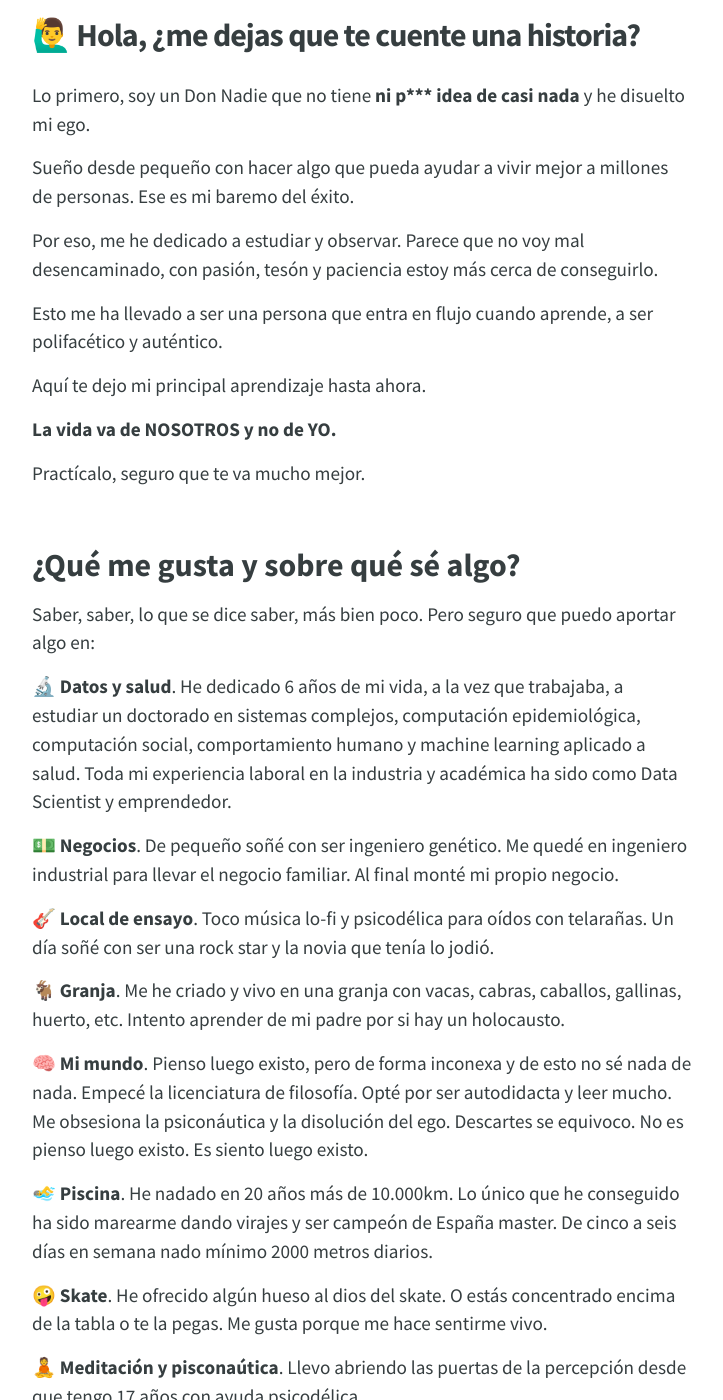
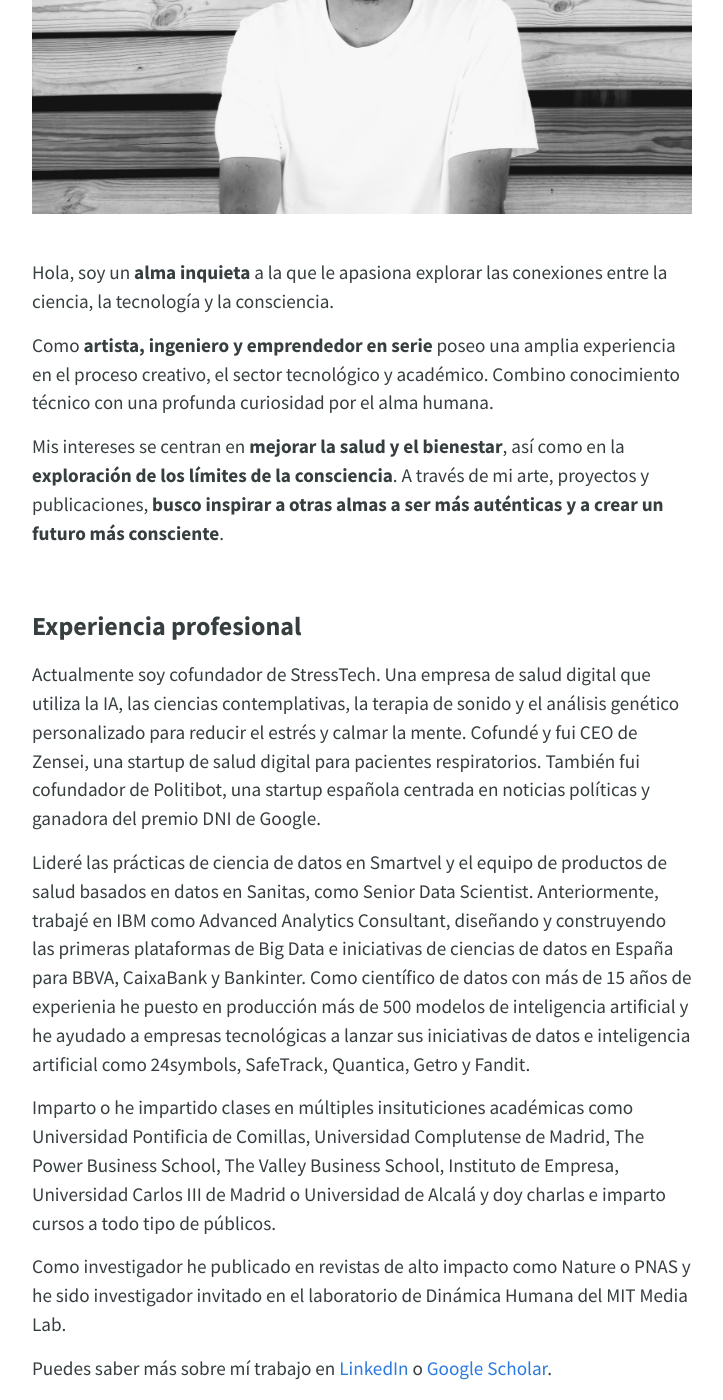
Before and after one commit to dmartincc/dmartincc.github.io, a Jekyll site: the page built from index/index.md, in a window 1280 px wide and 1400 px high, scrolled down 326 px. Shown: the whole window, without its empty margins (278-1001 px from the left). Built offline with Jekyll 4.4.1, drawn with Linux system fonts in a browser that asks for light colours; nearby versions of some CDN libraries; some web fonts are replaced; comment, search, counter and statistics services are not loaded; some of the changed text lies outside the part shown.

Commit message:
Update website

```diff
--- a/Gemfile
+++ b/Gemfile
@@ -1,3 +1,4 @@
 source 'https://rubygems.org'
-gem 'github-pages', group: :jekyll_plugins
+gem "github-pages", group: :jekyll_plugins
 gem 'jekyll-toc'
+gem 'json'
--- a/_config.yml
+++ b/_config.yml
@@ -32,7 +32,7 @@ disqus:
 
 # Build settings
 markdown: kramdown
-gems:
+plugins:
   - jekyll-feed
   - jekyll-relative-links
   - jekyll-seo-tag
--- a/_includes/footer.html
+++ b/_includes/footer.html
@@ -1,6 +1,5 @@
 <div class="main-footer">
   <div class="container">
-    <a class="contact-link" href="mailto:dmartincc84@gmail.com?subject=Hola David">hola@dmartincc.com</a>
     <ul class="legal-menu">
       <li><a href="/politica-cookies.html">Política de cookies</a></li>
       <li><a href="/politica-privacidad.html">Política de privacidad</a></li>
@@ -9,74 +8,6 @@
   </div>
 </div>
 
-<!-- jQuery 2.x does not support Internet Explorer 6, 7, or 8 -->
-<script type="text/javascript" src="https://ajax.googleapis.com/ajax/libs/jquery/3.1.1/jquery.min.js"></script>
-<script type='text/javascript' src='//s3.amazonaws.com/downloads.mailchimp.com/js/mc-validate.js'></script>
-<script type='text/javascript'>(function($) {window.fnames = new Array(); window.ftypes = new Array();fnames[0]='EMAIL';ftypes[0]='email'; /*
- * Translated default messages for the $ validation plugin.
- * Locale: ES
- */
-$.extend($.validator.messages, {
-  required: "Este campo es obligatorio.",
-  remote: "Por favor, rellena este campo.",
-  email: "Por favor, escribe una dirección de correo válida",
-  url: "Por favor, escribe una URL válida.",
-  date: "Por favor, escribe una fecha válida.",
-  dateISO: "Por favor, escribe una fecha (ISO) válida.",
-  number: "Por favor, escribe un número entero válido.",
-  digits: "Por favor, escribe sólo dígitos.",
-  creditcard: "Por favor, escribe un número de tarjeta válido.",
-  equalTo: "Por favor, escribe el mismo valor de nuevo.",
-  accept: "Por favor, escribe un valor con una extensión aceptada.",
-  maxlength: $.validator.format("Por favor, no escribas más de {0} caracteres."),
-  minlength: $.validator.format("Por favor, no escribas menos de {0} caracteres."),
-  rangelength: $.validator.format("Por favor, escribe un valor entre {0} y {1} caracteres."),
-  range: $.validator.format("Por favor, escribe un valor entre {0} y {1}."),
-  max: $.validator.format("Por favor, escribe un valor menor o igual a {0}."),
-  min: $.validator.format("Por favor, escribe un valor mayor o igual a {0}.")
-});}(jQuery));var $mcj = jQuery.noConflict(true);</script>
-
-<script>
-  function equalheight(container){
-
-    var currentTallest = 0,
-         currentRowStart = 0,
-         rowDivs = new Array(),
-         $el,
-         topPosition = 0;
-     $(container).each(function() {
-
-       $el = $(this);
-       $($el).height('auto')
-       topPostion = $el.position().top;
-
-       if (currentRowStart != topPostion) {
-         for (currentDiv = 0 ; currentDiv < rowDivs.length ; currentDiv++) {
-           rowDivs[currentDiv].height(currentTallest);
-         }
-         rowDivs.length = 0; // empty the array
-         currentRowStart = topPostion;
-         currentTallest = $el.height();
-         rowDivs.push($el);
-       } else {
-         rowDivs.push($el);
-         currentTallest = (currentTallest < $el.height()) ? ($el.height()) : (currentTallest);
-      }
-       for (currentDiv = 0 ; currentDiv < rowDivs.length ; currentDiv++) {
-         rowDivs[currentDiv].height(currentTallest);
-       }
-    });
-  }
-
-  $(window).on('load', function() {
-    equalheight('.factors li');
-  });
-
-  $(window).resize(function(){
-    equalheight('.factors li');
-  });
-</script>
-
 <script type="text/javascript" src="/assets/js/app.js"></script>
 
 <link href="https://fonts.googleapis.com/css?family=Palanquin+Dark%7CSource+Sans+Pro:400,600,700" rel="stylesheet">
--- a/_layouts/landing.html
+++ b/_layouts/landing.html
@@ -3,7 +3,7 @@
 
   {% include head.html %}
   <body>
-    <div class="hero-header" style="
+    <!-- <div class="hero-header" style="
       background-image: url('/img/landing.jpg');
       background-size: cover;
       background-repeat:   no-repeat;
@@ -24,7 +24,7 @@
         <br>
         <br>
       </div>
-    </div>
+    </div> -->
 
     <br>
     <br>
@@ -33,7 +33,7 @@
         <div class="post-content" aria-label="Content">
           <article class="post" itemscope itemtype="http://schema.org/BlogPosting">
             <header class="post-header">
-              <h2 class="post-title" itemprop="name headline">{{ page.subtitle | escape }}</h2>
+              <h2 class="post-title" itemprop="name headline">{{ page.title | escape }}</h2>
             </header>
             <div class="post-content" itemprop="articleBody">
               {{ content }}
--- a/index/index.md
+++ b/index/index.md
@@ -1,154 +1,85 @@
 ---
 layout: landing
-title:  "David Martín-Corral Calvo"
-subtitle:  "🙋‍♂️ Hola, ¿me dejas que te cuente una historia?"
+title:  "David Martín-Corral, Phd."
 date: 2018-10-06 00:00:00 +0200
 permalink: /
 ---
 
-Lo primero, soy un Don Nadie que no tiene __ni p*** idea de casi nada__ y he disuelto mi ego.
+![David Martín-Corral](/assets/img/David.jpg)
+<br>
+<br>
 
-Sueño desde pequeño con hacer algo que pueda ayudar a vivir mejor a millones de personas. Ese es mi baremo del éxito.
+Hola, soy un **alma inquieta** a la que le apasiona explorar las conexiones entre la ciencia, la tecnología y la consciencia.
 
-Por eso, me he dedicado a estudiar y observar. Parece que no voy mal desencaminado, con pasión, tesón y paciencia estoy más cerca de conseguirlo.
+Como **artista, ingeniero y emprendedor en serie** poseo una amplia experiencia en el proceso creativo, el sector tecnológico y académico. Combino conocimiento técnico con una profunda curiosidad por el alma humana.
 
-Esto me ha llevado a ser una persona que entra en flujo cuando aprende, a ser polifacético y auténtico.
-
-Aquí te dejo mi principal aprendizaje hasta ahora.
-
-__La vida va de NOSOTROS y no de YO.__
-
-Practícalo, seguro que te va mucho mejor.
+Mis intereses se centran en **mejorar la salud y el bienestar**, así como en la **exploración de los límites de la consciencia**. A través de mi arte, proyectos y publicaciones, **busco inspirar a otras almas a ser más auténticas y a crear un futuro más consciente**.
 
 <br>
+### **Experiencia profesional**
 
-## **¿Qué me gusta y sobre qué sé algo?**
+Actualmente soy cofundador de StressTech. Una empresa de salud digital que utiliza la IA, las ciencias contemplativas, la terapia de sonido y el análisis genético personalizado para reducir el estrés y calmar la mente. Cofundé y fui CEO de Zensei, una startup de salud digital para pacientes respiratorios. También fui cofundador de Politibot, una startup española centrada en noticias políticas y ganadora del premio DNI de Google.
 
-Saber, saber, lo que se dice saber, más bien poco. Pero seguro que puedo aportar algo en:
+Lideré las prácticas de ciencia de datos en Smartvel y el equipo de productos de salud basados en datos en Sanitas, como Senior Data Scientist. Anteriormente, trabajé en IBM como Advanced Analytics Consultant, diseñando y construyendo las primeras plataformas de Big Data e iniciativas de ciencias de datos en España para BBVA, CaixaBank y Bankinter. Como científico de datos con más de 15 años de experienia he puesto en producción más de 500 modelos de inteligencia artificial y he ayudado a empresas tecnológicas a lanzar sus iniciativas de datos e inteligencia artificial como 24symbols, SafeTrack, Quantica, Getro y Fandit.
 
-🔬 **Datos y salud**. He dedicado 6 años de mi vida, a la vez que trabajaba, a estudiar un doctorado en sistemas complejos, computación epidemiológica, computación social, comportamiento humano y machine learning aplicado a salud. Toda mi experiencia laboral en la industria y académica ha sido como Data Scientist y emprendedor.
+Imparto o he impartido clases en múltiples insituticiones académicas como Universidad Pontificia de Comillas, Universidad Complutense de Madrid, The Power Business School, The Valley Business School, Instituto de Empresa, Universidad Carlos III de Madrid o Universidad de Alcalá y doy charlas e imparto cursos a todo tipo de públicos.
 
-💵 **Negocios**. De pequeño soñé con ser ingeniero genético. Me quedé en ingeniero industrial para llevar el negocio familiar. Al final monté mi propio negocio.
+Como investigador he publicado en revistas de alto impacto como Nature o PNAS y he sido investigador invitado en el laboratorio de Dinámica Humana del MIT Media Lab.
 
-🎸 **Local de ensayo**. Toco música lo-fi y psicodélica para oídos con telarañas. Un día soñé con ser una rock star y la novia que tenía lo jodió.
-
-🐐 **Granja**. Me he criado y vivo en una granja con vacas, cabras, caballos, gallinas, huerto, etc. Intento aprender de mi padre por si hay un holocausto.
-
-🧠 **Mi mundo**. Pienso luego existo, pero de forma inconexa y de esto no sé nada de nada. Empecé la licenciatura de filosofía. Opté por ser autodidacta y leer mucho. Me obsesiona la psiconáutica y la disolución del ego. Descartes se equivoco. No es pienso luego existo. Es siento luego existo.
-
-🏊‍♂️ **Piscina**. He nadado en 20 años más de 10.000km. Lo único que he conseguido ha sido marearme dando virajes y ser campeón de España master. De cinco a seis días en semana nado mínimo 2000 metros diarios.
-
-🤪 **Skate**. He ofrecido algún hueso al dios del skate. O estás concentrado encima de la tabla o te la pegas. Me gusta porque me hace sentirme vivo.
-
-🧘 **Meditación y pisconaútica**. Llevo abriendo las puertas de la percepción desde que tengo 17 años con ayuda psicodélica.
+Puedes saber más sobre mí trabajo en [LinkedIn](https://www.linkedin.com/in/davidmartincorralcalvo/) o [Google Scholar](https://scholar.google.com/citations?user=iQ2rQNkAAAAJ&hl=en).
 
 <br>
+### **Formación académica**
 
-## **Mi historia**
+Doctor en Ingeniería Matemática (Cum Laude), Universidad Carlos III de Madrid (España).
 
-Hola, ¿qué tal? Yo una vez fuí a un campamento. Otro día hice un curso de escritura con Espido Freire y me puse a escribir.
+Máster en Investigación Operativa, Universidad de Strathclyde (Reino Unido).
 
-Además de eso, soy un ingeniero granjero que estudió para llevar la empresa familiar. Pero no sé si algún día se materilizará.
+Ingeniería Industrial, Universidad Politécnica de Madrid (España).
 
-Ahora me dedico a eso de los datos, productos digitales y salud. Básicamente, un [científico de datos](https://hbr.org/2012/10/data-scientist-the-sexiest-job-of-the-21st-century) de esos que saben de todo un poco y de nada.
+Ingeniería Eléctrica, Universidad de Castilla-La Mancha (España).
 
-Soy de Toledo, España. Y no de Toledo de Ohio.
-
-Viví en Madrid durante 9 años. Antes he vivido en Ploiesti, Edimburgo, Glasgow, Barcelona y sueño con vivir en la playa.
-
-Bueno, ya lo he conseguido, he vivido 2 años en Tarifa en primera línea de playa. Me tomaba el café todos los días viendo África.
-
-Ah! Soy y he sido profe en varias universidad y escuelas de negocio. Universidad Complutense de Madrid, Universidad de Alcalá, Universidad Carlos III de Madrid e Insituto de Empresa.
-
-Enseñar, enseñar,... ayudo a descubrir el mundo.
-
-Cosas de la vida. Estuve el 10 de septiembre de 2011 en la terraza de una de las Twin Towers en NY.
-
-He sacrificado muchas cosas de la vida por conseguir mis sueños.
+Filosofía, UNED (España). Primeros cursos.
 
 <br>
+### **Libros y escritos**
 
-## **Mis proyectos pasados**
+**['Viviendo en una sociedad enferma: Una historia sobre naturaleza, comportamiento humano, salud y espiritualidad'](https://libros.com/comprar/covid-19-viviendo-en-una-sociedad-enferma/)** (libros.com, 2022), un ensayo que explora las complejidades de nuestro mundo actual.
 
-Cosa que he intentado que no han funcionado o si.
+**'El despertar del ser: Experiencias y reflexiones sobre la nueva consciencia'** (en edición), es un diario íntimo de mi exploración espiritual a través del arte, la meditación y la medicina psicodélica a lo largo de los últimos veinte años.
 
-❌ **ethinker**, 2014. Algo parecido a lo que están haciendo mis amigos de [Graphext](https://graphext.com/), pero mucho peor. FALLIDO.
-
-❌ **itoutfits**, 2015. Agregador de itgirls para explotar los datos. FALLIDO.
-
-❌ **helth.ai**, 2016. Un asistente de salud via email. FALLIDO.
-
-❌ [**Politibot**](http://politibot.io), 2016. Ayudé a un robot a que cuente historias sobre política. CESE.
-
-❌ [**Zensei**](https://zenseiapp.com), desde Abril del 2017. Dediqué mis ahorros, energia, tiempo y conocimientos a ayudar a millones de personas con problemas respiratorios a cuidarse. Se acabó. FALLIDO.
+También he escrito varios poemarios que exploran temas como la naturaleza, la espiritualidad y la condición humana.
 
 <br>
+### **Apariciones en medios**
 
-## **Mis proyectos en los que estoy trabajando**
+**[Despertar tras colapsar](https://open.spotify.com/episode/59KAv9UTAkd5BQsDvl56ww)**, Al Borde del Burnout, mayo 2024.
 
-¿En qué estoy trabajando ahora mismo? Espero que funcionen.
+**[Nociones cuánticas para entender a la sociedad actual](https://www.latribunadetoledo.es/Noticia/Z4F631007-E3B7-2503-D2EEC6ECB263F23F/202212/Nociones-cuanticas-para-entender-a-la-sociedad-actual)**, Tribuna de Toledo, diciembre 2022.
 
-👷 **Doctorado**, estudio la dinámica de las epidemias sobre redes sociales con datos y machine learning. Me gusta meter miedo con historias de epidemias. Parece que el tema está de moda. Puedo decir que he publicado en Nature. [**Mi Google Scholar**](https://scholar.google.com/citations?user=iQ2rQNkAAAAJ&hl=en) donde encontrarás mis trabajos científicos.
+**[La receta de un científico español para evitar los rebrotes y una segunda ola de COVID-19](https://www.larazon.es/sociedad/20200809/4dbtletasne3fmenpvw6fwnk6a.html)**, La Razón, agosto 2020.
 
-👷 **Escritor**, estoy nutriendo la actividad. He escrito dos libros y voy a por el tercero.
-- [**Viviendo en una sociedad enferma**](https://libros.com/comprar/covid-19-viviendo-en-una-sociedad-enferma/). Mi primer libro publicado. Marco teóico para diluir el ego. Ya puedes comprarlo.
-- **En búsqueda del ego coherente de la nueva era**. Segundo libro. Mi viaje de disolución del ego. En edición.
 
-👷 [**Certificado de Data Science de The Power MBA**](https://www.thepowermba.com/es/data-science/). Hemos diseñado el mejor curso de ciencia de datos para personas de negocio.
+**[Un científico toledano y su receta para evitar rebrotes de coronavirus](https://www.abc.es/espana/castilla-la-mancha/toledo/abci-cientifico-toledano-y-receta-para-evitar-rebrotes-202008092022_noticia.html)**, ABC, agosto 2020.
 
-👷 [**Escibo poemas**](https://poemas.io/) para que vuelvas a querer.
+**[Measuring the Effectiveness of Coronavirus Social Distancing Policies](https://www.wsj.com/articles/measuring-the-effectiveness-of-coronavirus-social-distancing-policies-01586547592)**, Wall Street Journal, abril 2020.
 
-👷 [**Ayudo a reducir el estrés en Iridis Care**](https://iridis.care/) para que no seas un esclavo de tus emociones.
+**[Zensei, la evolución del bot que analiza el aire que respiras](https://hipertextual.com/2018/04/zensei-app-ambiente)**, Hipertextual, abril 2018.
+
+**[Zensei, una aplicación que nos ayuda a prevenir los problemas respiratorios](https://www.xatakamovil.com/aplicaciones/zensei-una-aplicacion-que-nos-ayuda-a-prevenir-los-problemas-respiratorios)**, Xataka, abril 2018.
+
+**[Los humanos y algoritmos detrás de Politibot](https://www.vozpopuli.com/economia-y-finanzas/startups/humanos-algoritmos-detras-Politibot-chatbot-startup-telegram-inteligencia-artificial_0_1096691048.html)**, Vozpopuli, marzo 2018.
+
+**[The bots that are changing politics](https://www.vice.com/en/article/mb37k4/twitter-facebook-google-bots-misinformation-changing-politics)**, Vice, noviemebre 2017.
+
+**[Consejos de madre con base científica](https://elpais.com/elpais/2017/07/12/talento_digital/1499880554_103986.html)**, El País, julio 2017.
 
 <br>
+### **Servicios**
 
-## **Mis proyectos de futuro y sueños**
+Consultoría estratégica y científico-tecnológica, conferenciante, coaching y terapia energética.
 
-No tengo ni idea, pero me gustaría algún día:
-
-🥗 Construir un invernadero bajo tierra.
-
-🐬 Nadar con delfines.
-
-🎨 Volver a pintar y hacer escultura. Muy pronto.
+Para contratación de servicios puedes enviarme un email [**pulsando aquí**](mailto:dmartincc84@gmail.com).
 
 <br>
-
-## **Apariciones de mi trabajo en medios**
-
-Tribuna de Toledo: [Nociones cuánticas para entender a la sociedad actual
-](https://www.latribunadetoledo.es/Noticia/Z4F631007-E3B7-2503-D2EEC6ECB263F23F/202212/Nociones-cuanticas-para-entender-a-la-sociedad-actual)
-
-ABC: [Un científico toledano y su receta para evitar rebrotes de coronavirus](https://www.abc.es/espana/castilla-la-mancha/toledo/abci-cientifico-toledano-y-receta-para-evitar-rebrotes-202008092022_noticia.html)
-
-Vozpopuli: [Los humanos y algoritmos detrás de Politibot](https://www.vozpopuli.com/economia-y-finanzas/startups/humanos-algoritmos-detras-Politibot-chatbot-startup-telegram-inteligencia-artificial_0_1096691048.html)
-
-Hipertextual: [Zensei, la evolución del bot que analiza el aire que respiras](https://hipertextual.com/2018/04/zensei-app-ambiente)
-
-RTVE: [Mi director de tesis habla sobre nuestros estudios de epidemias y datos móviles](https://www.rtve.es/play/videos/cerebros-sin-fronteras/esteban-moro-estudiando-sociedad-microscopio-big-data/6410889/)
-
 <br>
-
-## **Últimos artículos que he escrito**
-
-<div>
-{% for post in site.posts | limit: 3 %}
-    <p>
-      <a itemprop="url" href="{{ post.url | relative_url }}">
-       {{ post.title | escape }}
-      </a>
-    </p>
-{% endfor %}
-</div>
-
-¿Quieres ver más? [**Mira aquí**](/blog).
-
-Si quieres ponerte en contacto conmigo.
-
-Puedes escribirme [**aquí**](mailto:dmartincc84@gmail.com)
-
-No soy muy activo en redes, a lo mejor me encuentras en:
-
-[Twitter](https://twitter.com/Dmartincc) Aquí lo dudo, borré todo lo que publiqué.
-
-[LinkedIn](https://www.linkedin.com/in/davidmartincorralcalvo/)
```
Also changed, not shown: Gemfile.lock, assets/img/David.jpg (added).
